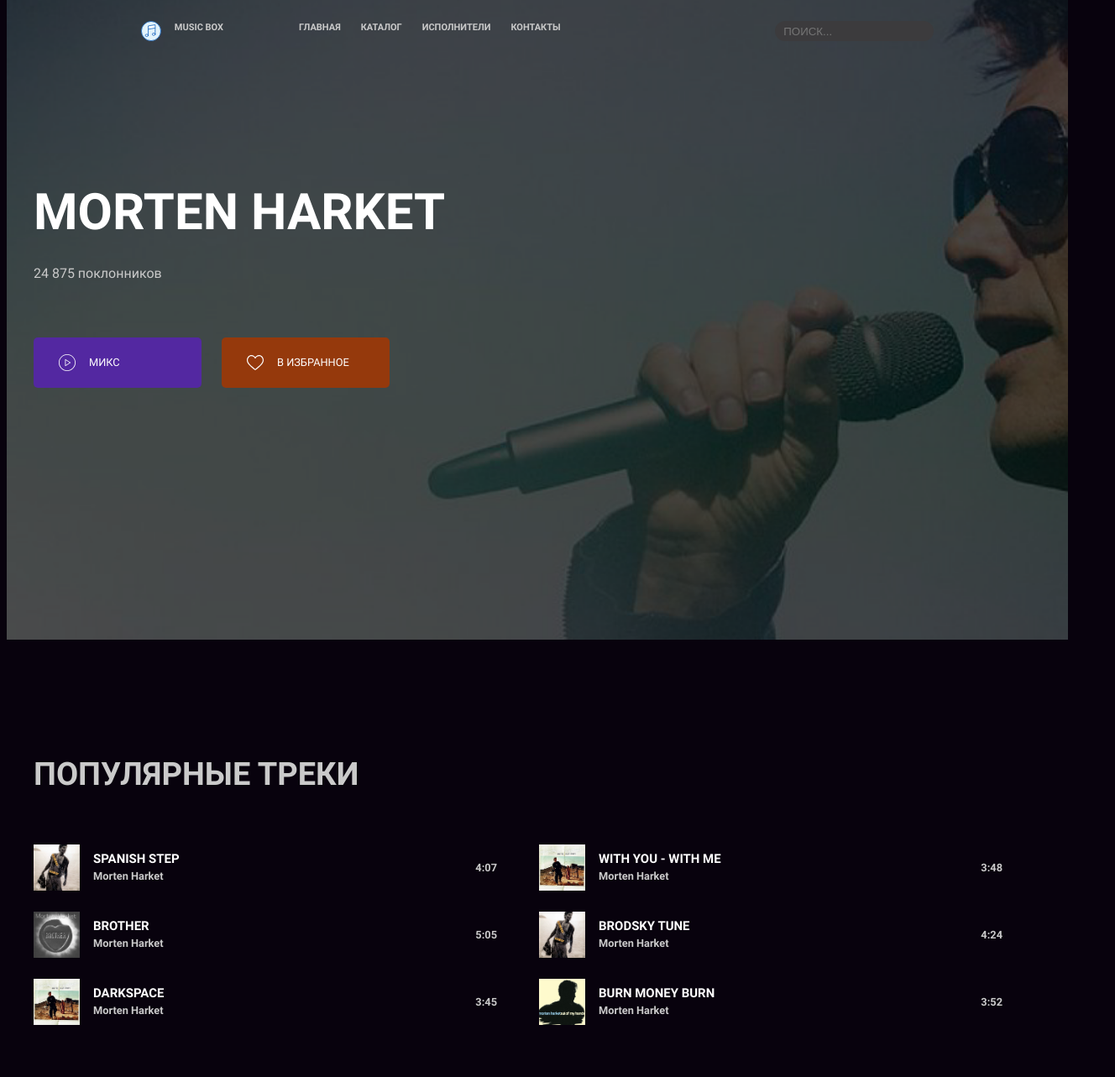
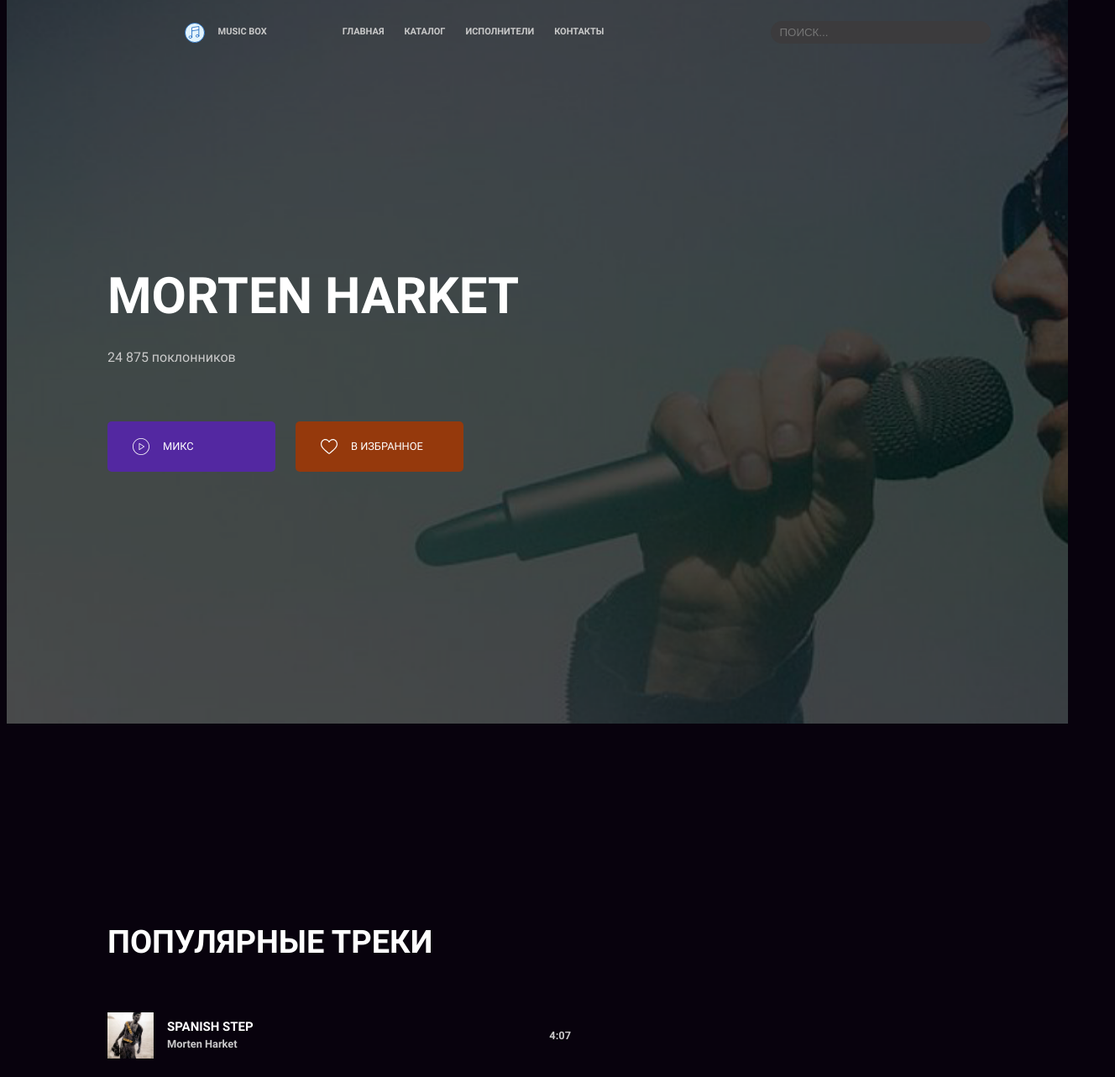
Before and after one commit to JaroslavRusanov/layout-designer-project-56, a website: page src/artist.pug in a window 1280 px wide. Shown: the top 1283 px of the page at 84% size, 1328 px wide, since content can reach past the window. Drawn offline with nearby package versions, Linux system fonts and the light colour scheme; files that its build step writes are made by us from their sources.

Commit message:
Autotest 03

```diff
--- a/src/css/style.css
+++ b/src/css/style.css
@@ -48,7 +48,7 @@ h2 {
 
 .container {
   max-width: 1200px;
-  margin: auto;
+  margin-left: 120px;
 }
 
 .sr-only {
@@ -72,6 +72,7 @@ h2 {
   }
 
   .container {
+    margin: auto;
     padding: 0 20px;
   }
 }
@@ -93,13 +94,16 @@ nav a {
 
 .common-group {
   justify-content: space-around;
+  align-items: center;
 }
 
 .nav-group {
+  align-items: center;
   gap: 90px;
 }
 
 .logo-group {
+  align-items: center;
   gap: 16px;
 }
 
@@ -108,6 +112,8 @@ nav a {
 }
 
 .header-input {
+  width: 250px;
+  height: 25px;
   position: relative;
   padding-left: 10px;
   color: var(--text);
@@ -121,22 +127,26 @@ nav a {
   .common-group {
     flex-direction: column;
     gap: 18px;
+    align-items: flex-start;
   }
 
   .nav-group {
     flex-direction: column;
     gap: 18px;
+    align-items: flex-start;
   }
 
   .link-group {
     flex-direction: column;
     gap: 0;
+    align-items: flex-start;
   }
 }
 
 .banner {
   position: relative;
-  padding: 200px 0 300px;
+  margin-top: 100px;
+  padding: 100px 0 300px;
   z-index: 1;
 }
 
@@ -232,13 +242,13 @@ nav a {
 }
 
 .pricing-header {
-  margin-bottom: 3rem;
+  margin: 100px 0 3rem;
   text-align: center;
   color: #fff;
 }
 
 .carts {
-  margin: 100px 0 2.5rem;
+  margin-bottom: 2.5rem;
   gap: 50px;
 }
 
@@ -486,7 +496,7 @@ nav a {
 }
 
 .footer-bottom {
-  padding: 1.5rem 0 2rem;
+  padding: 2.5rem 0 3rem;
   gap: 1rem;
 }
 
@@ -528,8 +538,11 @@ nav a {
   z-index: -1;
 }
 
+.artist-header {
+  padding-top: 100px;
+}
+
 .artist-header h1 {
-  margin: 0;
   color: #fff;
 }
 
@@ -571,7 +584,7 @@ nav a {
   }
 }
 
-#page-popular-track h1 {
+.popular-header {
   padding-top: 100px;
   color: #fff;
 }
--- a/src/includes/artist/page-popular-track.pug
+++ b/src/includes/artist/page-popular-track.pug
@@ -40,7 +40,7 @@
 
 section#page-popular-track
   .container
-    h2 Популярные треки
+    h2.popular-header Популярные треки
     .tracks
       each track in tracklist
         .track-item
--- a/src/scss/general.scss
+++ b/src/scss/general.scss
@@ -52,7 +52,7 @@ h2 {
 
 .container {
   max-width: 1200px;
-  margin: auto;
+  margin-left: 120px;
 }
 
 .sr-only {
@@ -76,6 +76,7 @@ h2 {
   }
 
   .container {
+    margin: auto;
     padding: 0 20px;
   }
 }
--- a/src/scss/sections/artist/page-description.scss
+++ b/src/scss/sections/artist/page-description.scss
@@ -26,8 +26,10 @@
 }
 
 .artist-header {
+  padding-top: 100px;
+
   h1 {
-    @include mg-reset;
+
     color: $white;
   }
 }
--- a/src/scss/sections/artist/page-popular-track.scss
+++ b/src/scss/sections/artist/page-popular-track.scss
@@ -1,8 +1,6 @@
-#page-popular-track {
-  h1 {
-    padding-top: 100px;
-    color: $white;
-  }
+.popular-header {
+  padding-top: 100px;
+  color: $white;
 }
 
 .tracks {
--- a/src/scss/sections/footer.scss
+++ b/src/scss/sections/footer.scss
@@ -32,7 +32,7 @@
 }
 
 .footer-bottom {
-  padding: 1.5rem 0 2rem;
+  padding: 2.5rem 0 3rem;
   @extend %row;
   gap: 1rem;
 
--- a/src/scss/sections/header.scss
+++ b/src/scss/sections/header.scss
@@ -16,15 +16,18 @@ nav a {
 .common-group {
   @extend %row;
   justify-content: space-around;
+  align-items: center
 }
 
 .nav-group {
   @extend %row;
+  align-items: center;
   gap: 90px;
 }
 
 .logo-group {
   @extend %row;
+  align-items: center;
   gap: 16px
 }
 
@@ -34,6 +37,8 @@ nav a {
 }
 
 .header-input {
+  width: 250px;
+  height: 25px;
   position: relative;
   padding-left: 10px;
 
@@ -51,15 +56,18 @@ nav a {
   .common-group {
     flex-direction: column;
     gap: 18px;
+    align-items: flex-start;
   }
 
   .nav-group {
     flex-direction: column;
     gap: 18px;
+    align-items: flex-start;
   }
 
   .link-group {
     flex-direction: column;
     gap: 0;
+    align-items: flex-start;
   }
 }
--- a/src/scss/sections/main/page-description.scss
+++ b/src/scss/sections/main/page-description.scss
@@ -4,7 +4,8 @@
     text-align: center;
   }
   position: relative;
-  padding: 200px 0 300px;
+  margin-top: 100px;
+  padding: 100px 0 300px;
   z-index: 1;
 }
 
--- a/src/scss/sections/main/page-pricing.scss
+++ b/src/scss/sections/main/page-pricing.scss
@@ -1,11 +1,11 @@
 .pricing-header {
-  margin-bottom: 3rem;
+  margin: 100px 0 3rem;
   text-align: center;
   color: $white;
 }
 
 .carts {
-  margin: 100px 0 2.5rem;
+  margin-bottom: 2.5rem;
   @extend %row;
   gap: 50px;
 }
```
Also changed, not shown: README.md, src/artist.html, 1 other file.
